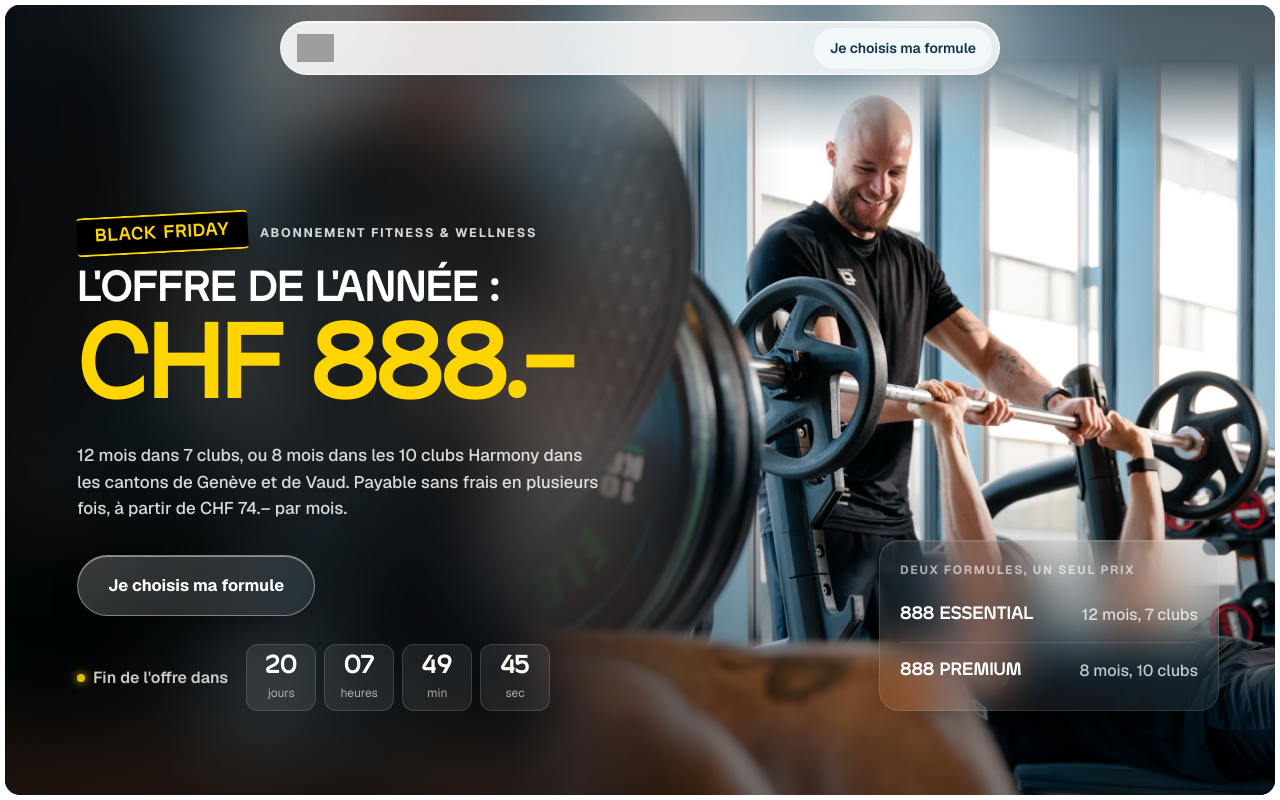
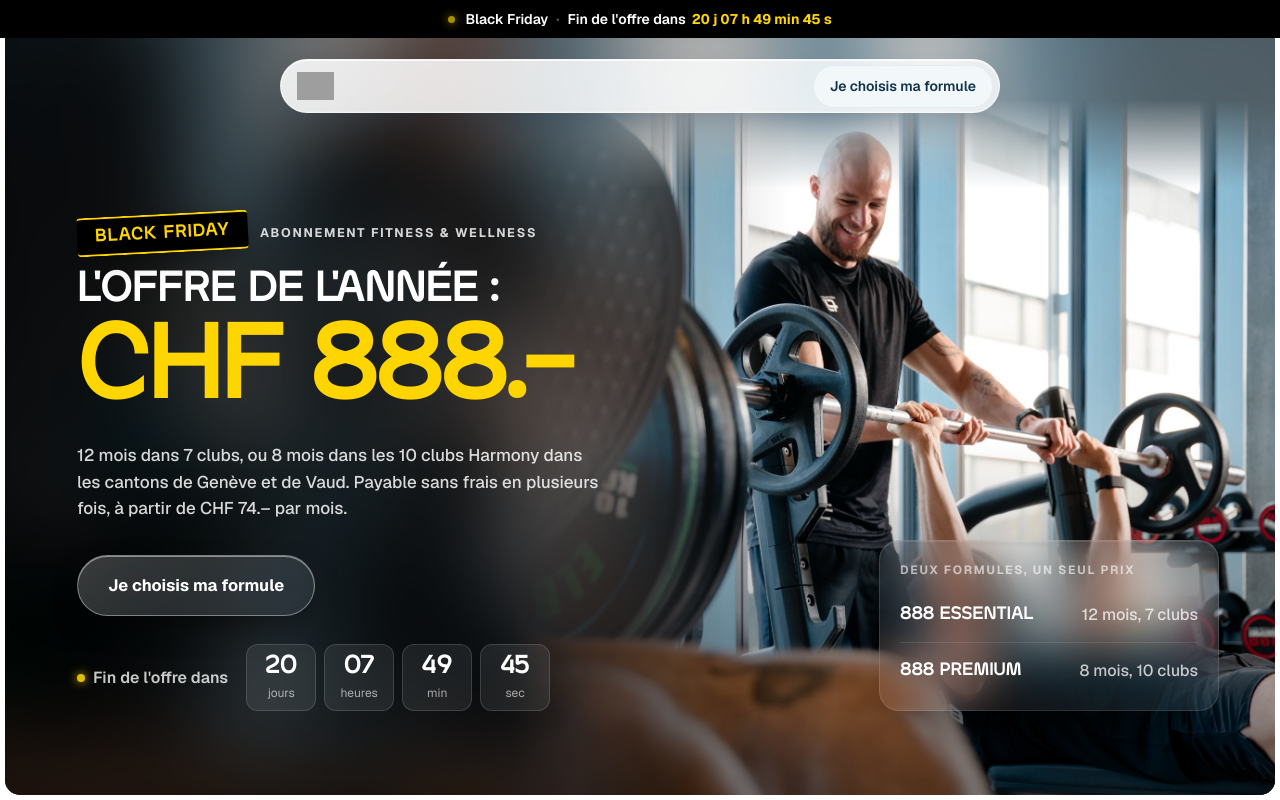
Before and after one commit to HarmonyFitness/offres, a plain HTML site: page blackfriday/index.html in a window 1280 px wide. Shown: the top 800 px of the page. Drawn offline with nearby package versions, Linux system fonts and the light colour scheme; grey boxes are pictures that could not be loaded.

Commit message:
Offre Black Friday 888 — décompte dans le bandeau noir dès la prévente ; page et config.js sans cache navigateur (.htaccess no-cache + config.js?v=2)
Co-Authored-By: Claude Opus 5.5 <noreply@anthropic.com>

```diff
--- a/blackfriday/config.js
+++ b/blackfriday/config.js
@@ -21,7 +21,7 @@ window.OFFRE = {
   gtmEvent: 'offre_cta_click',              // dataLayer · clic sur un bouton d'achat
 
   /* Dates · heure de Zurich (+01:00). Prévente ouverte dès le 09.11.2026 (phase « avant » : achat possible,
-     sans bandeau ni compte à rebours), Black Friday du mercredi 25 au dimanche 29 novembre 2026. */
+     bandeau et compte à rebours dès maintenant), Black Friday du mercredi 25 au dimanche 29 novembre 2026. */
   dates: {
     ouverturePublique: '2026-11-25T00:00:00+01:00', // bandeau + compte à rebours
     fin:               '2026-11-29T23:59:59+01:00'  // après : CTA masqués
@@ -44,7 +44,8 @@ window.OFFRE = {
     contactEmail:    'info@harmony.ch'
   },
 
-  bandeau: 'Black Friday : jusqu\'au 29 novembre seulement',
+  /* Bandeau noir fixé en haut, avec le décompte jusqu'à la fin de l'offre (affiché dès la prévente) */
+  bandeau: { titre: 'Black Friday', texte: 'Fin de l\'offre dans' },
 
   hero: {
     badgeSaison: 'Black Friday',               // bandeau noir et jaune, comme sur l'annonce
--- a/blackfriday/index.html
+++ b/blackfriday/index.html
@@ -28,7 +28,7 @@ j=d.createElement(s),dl=l!='dataLayer'?'&l='+l:'';j.async=true;j.src=
 <link rel="preconnect" href="https://fonts.gstatic.com" crossorigin />
 <link rel="stylesheet" href="https://fonts.googleapis.com/css2?family=Geist:wght@400;500;600;700;800&display=swap" />
 
-<script src="config.js"></script>
+<script src="config.js?v=2"></script>
 <script>
   // Thème + phase posés avant le premier rendu (pas de flash de contenu).
   // ?now=2026-11-25T10:00:00%2B01:00 permet de prévisualiser une autre date.
@@ -119,6 +119,11 @@ j=d.createElement(s),dl=l!='dataLayer'?'&l='+l:'';j.async=true;j.src=
 }
 /* Bandeau et pied : noir pur, comme l'annonce */
 :root[data-theme="blackfriday"] .banner { background: #000; color: #fff; }
+/* Bandeau avec décompte : visible dès la prévente */
+:root[data-theme="blackfriday"].phase-avant { --banner-h: 38px; }
+.banner-sep { margin: 0 8px; color: rgba(255,255,255,.4); }
+.banner-cd { margin-left: 6px; color: var(--accent); font-weight: 700; font-variant-numeric: tabular-nums; }
+@media (max-width: 420px) { .banner-titre, .banner-sep { display: none; } }
 /* Prix du hero en jaune, comme le « 888.– » de l'annonce */
 :root[data-theme="blackfriday"] .hero h1 .h1-price { color: var(--accent); }
 /* Voile du hero : noir (au lieu du bleu nuit) */
@@ -885,7 +890,7 @@ height="0" width="0" style="display:none;visibility:hidden"></iframe></noscript>
   Les éléments [data-t="chemin.cle"] reçoivent le texte correspondant de la config.
 -->
 
-<div class="banner only-public" role="status" data-t="bandeau"></div>
+<div class="banner hide-termine" id="banner"></div>
 
 <header class="topbar">
   <div class="topbar-inner">
@@ -1278,6 +1283,11 @@ height="0" width="0" style="display:none;visibility:hidden"></iframe></noscript>
     '<a href="' + esc(C.liens.confidentialite) + '" target="_blank" rel="noopener">Politique de confidentialité</a>' +
     '<span class="copy">© ' + new Date(T_FIN).getFullYear() + ' Harmony Fitness</span>';
 
+  /* ---------- Bandeau : titre + décompte compact ---------- */
+  el('banner').innerHTML = '<span class="banner-titre">' + txt(C.bandeau.titre) + '</span><span class="banner-sep" aria-hidden="true">·</span>' +
+    '<span>' + txt(C.bandeau.texte) + '</span><b class="banner-cd" data-cd-banner></b>';
+  var bannerCd = document.querySelector('[data-cd-banner]');
+
   /* ---------- Phase + compte à rebours ---------- */
   var CD_UNITS = [['j', 'jours'], ['h', 'heures'], ['m', 'min'], ['s', 'sec']];
   document.querySelectorAll('[data-countdown]').forEach(function (n) {
@@ -1298,6 +1308,7 @@ height="0" width="0" style="display:none;visibility:hidden"></iframe></noscript>
       var s = Math.max(0, Math.floor((T_FIN - t) / 1000) + 1);
       var v = { j: Math.floor(s / 86400), h: Math.floor(s % 86400 / 3600), m: Math.floor(s % 3600 / 60), s: s % 60 };
       document.querySelectorAll('[data-cd]').forEach(function (b) { b.textContent = pad(v[b.getAttribute('data-cd')]); });
+      bannerCd.textContent = v.j + '\u00a0j ' + pad(v.h) + '\u00a0h ' + pad(v.m) + '\u00a0min ' + pad(v.s) + '\u00a0s';
     }
   }
   tick();
```
Also changed, not shown: 1 other file.
